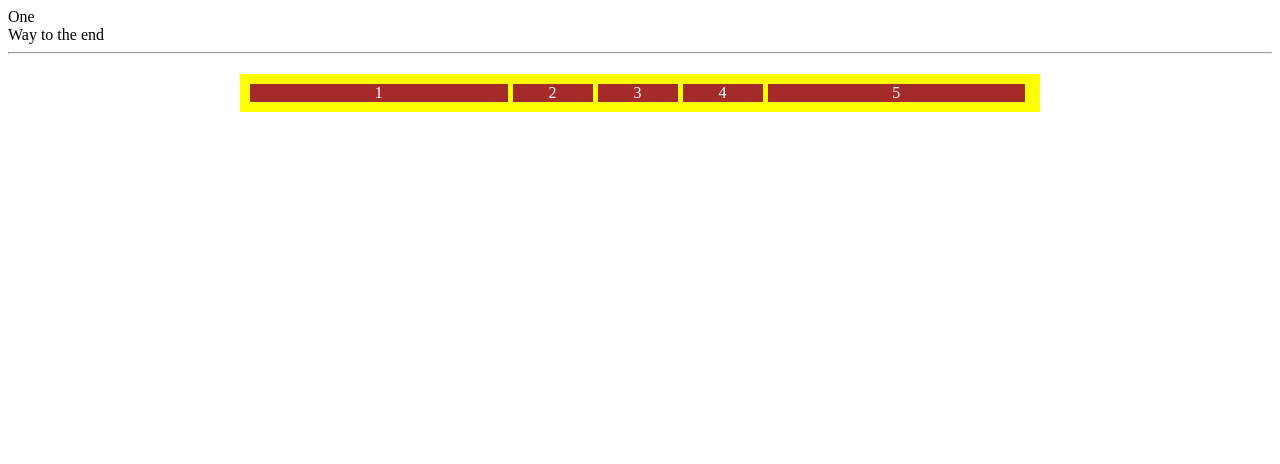
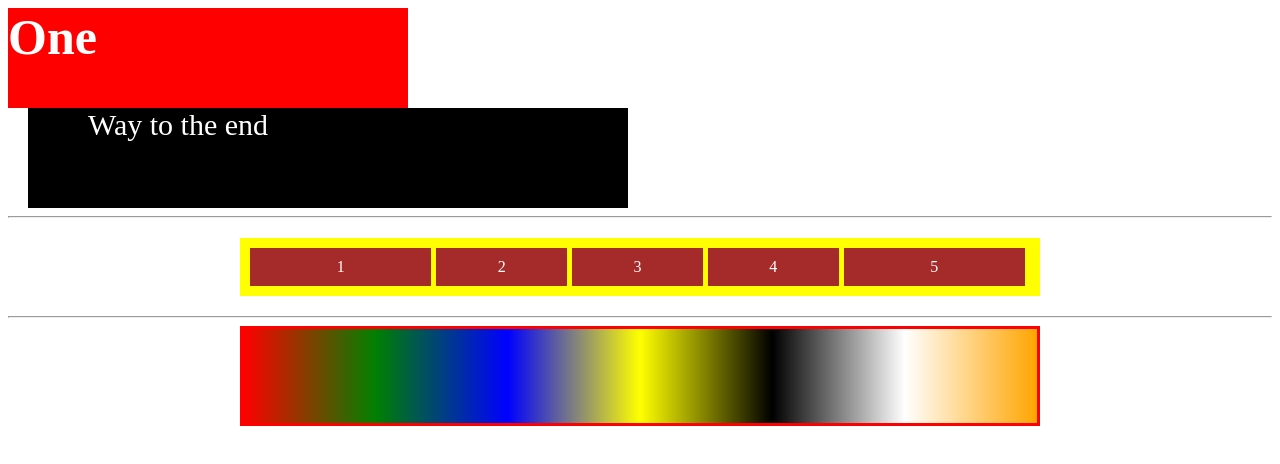
Before and after one commit to OldafTarotus/html-test, a plain HTML site: page first.html in a window 1280 px wide. Drawn offline with Linux system fonts and the light colour scheme.

Commit message:
background-img: linear-gradient()

```diff
--- a/css/first.css
+++ b/css/first.css
@@ -1,5 +1,38 @@
 * {
     box-sizing: border-box;
+}
+
+.one {
+    width: 400px;
+    height: 100px;
+    background-color: red;
+    color: white;
+    font-size: 50px;
+    font-weight: bold;
+    transition-duration: 2s;
+    transition-delay: 2s;
+    transition-property: all;
+    transition-timing-function: ease-in-out;
+}
+
+.two {
+    background-color: black;
+    color: white;
+    width: 600px;
+    height: 100px;
+    font-size: 30px;
+    font-weight: 500;
+    margin-left: 20px;
+    text-indent: 10%;
+
+}
+
+.one:hover {
+    background-color: black;
+    width: 600px;
+    height: 200px;
+    padding: 20px;
+    margin: 20px;
 }
 
 .outside {
@@ -15,6 +48,23 @@
     color: white;
     width: 80px;
     text-align: center;
-    padding 10px;
+    padding:10px;
     margin-right: 5px;
+    flex-grow: 1;
 }
+
+.color {
+    width: 800px;
+    height: 100px;
+    padding: 5px;
+    margin: 5px auto;
+    border: 3px solid red;
+    background-image: linear-gradient(to right,
+    red,
+    green,
+    blue,
+    yellow,
+    black,
+    white,
+    orange);
+}
--- a/first.html
+++ b/first.html
@@ -21,5 +21,7 @@
         <div class="4">4</div>
         <div class="5" style="flex-grow: 2;">5</div>
     </div>
+    <hr>
+        <div class="color"></div>
 </body>
 </html>
```
